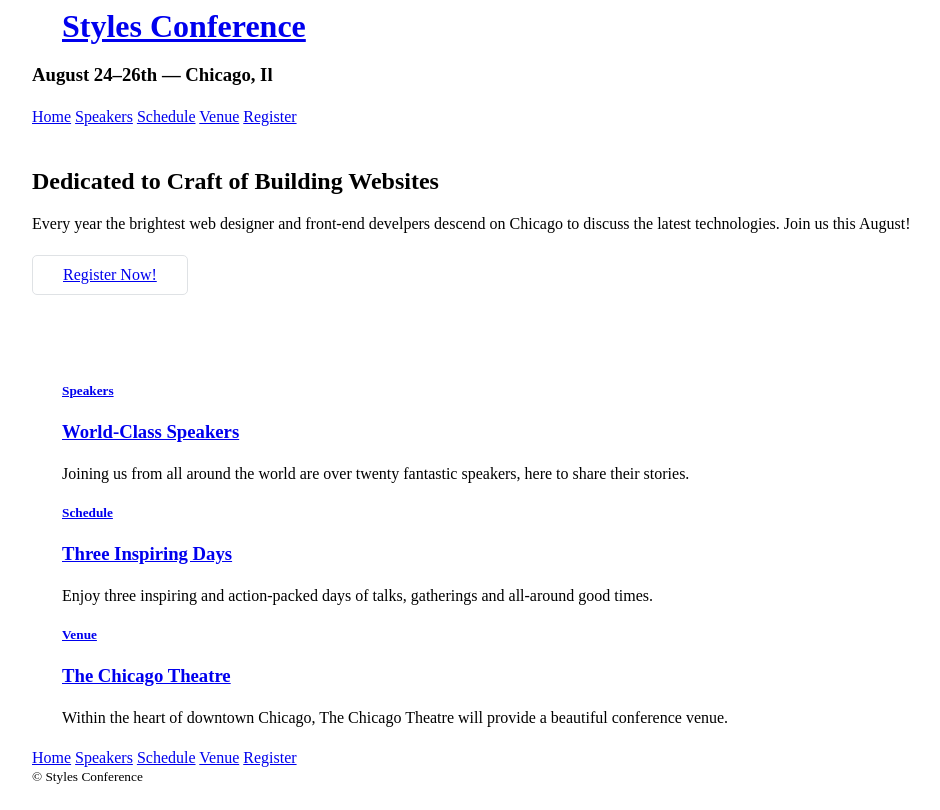
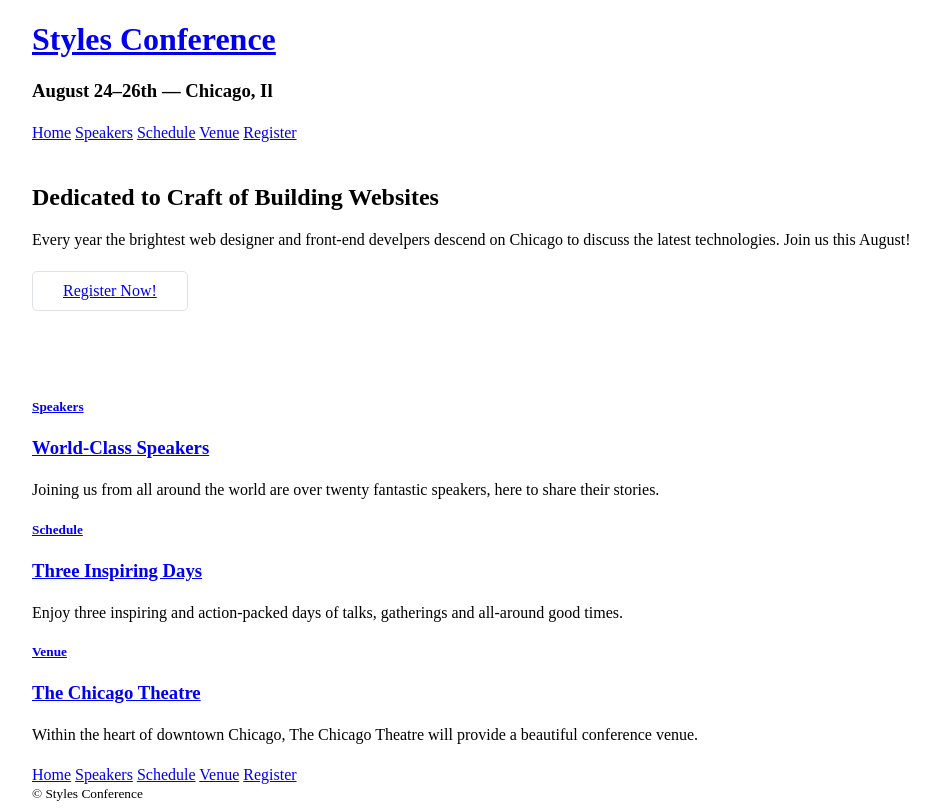
Before and after one commit to Mr-SkyOwn/styles-conference, a plain HTML site: page Styles-confernce/index.html in a window 1280 px wide. Shown: the whole page, without its empty margins (128-1068 px from the left). Drawn offline with Linux system fonts and the light colour scheme.

Commit message:
Add files via upload

```diff
--- a/Styles-confernce/index.html
+++ b/Styles-confernce/index.html
@@ -9,8 +9,8 @@
 </head>
 <body>
     <header class="container">
-        <h1 class="container">
-        <a href ="index.html">Styles Conference</a>
+        <h1>
+            <a href ="index.html">Styles Conference</a>
         </h1>
         <h3>August 24&ndash;26th &mdash; Chicago, Il</h3>
     <nav>
@@ -27,21 +27,21 @@
         <a class="btn btn-alt" href="register.html">Register Now!</a>
     </section>
     <section class="container">
-        <section class="container">
+        <section>
             <a href="speakers.html">
              <h5>Speakers</h5>
              <h3>World-Class Speakers</h3>
             </a>
             <p>Joining us from all around the world are over twenty fantastic speakers, here to share their stories.</p>
         </section>
-        <section class="container">
+        <section>
             <a href="schedule.html">
              <h5>Schedule</h5>
              <h3>Three Inspiring Days</h3>
             </a>
             <p>Enjoy three inspiring and action-packed days of talks, gatherings and all-around good times.</p>
         </section>
-        <section class="container">
+        <section>
             <a href="venue.html">
              <h5>Venue</h5>
              <h3>The Chicago Theatre</h3>
```
